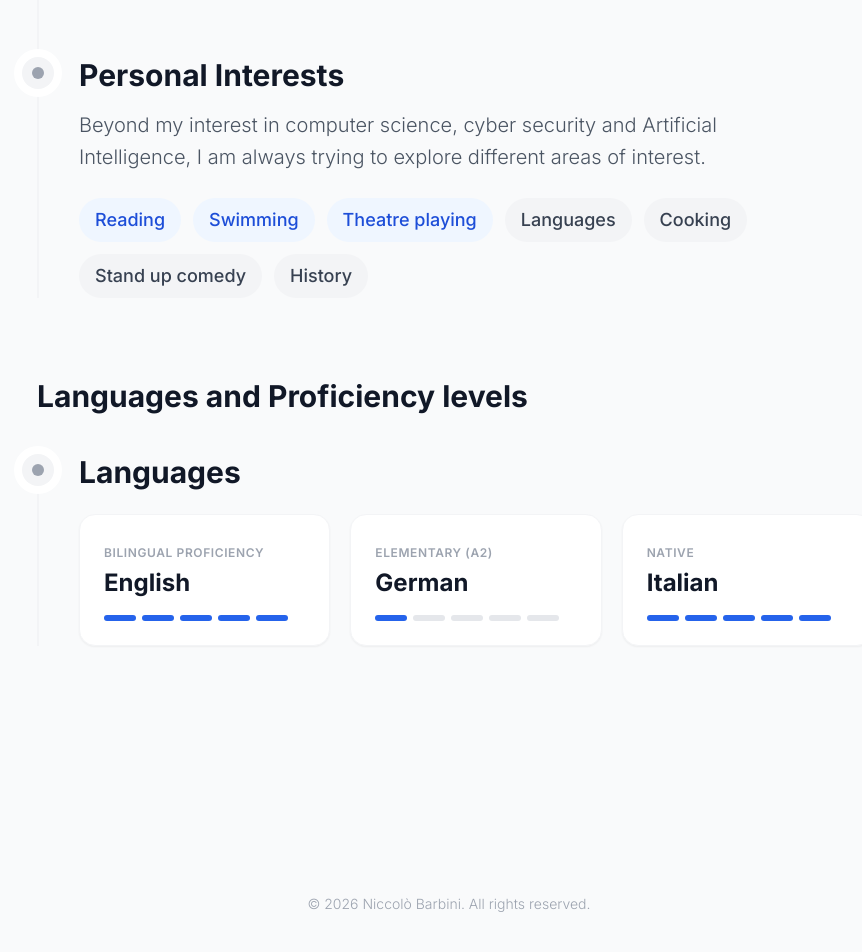
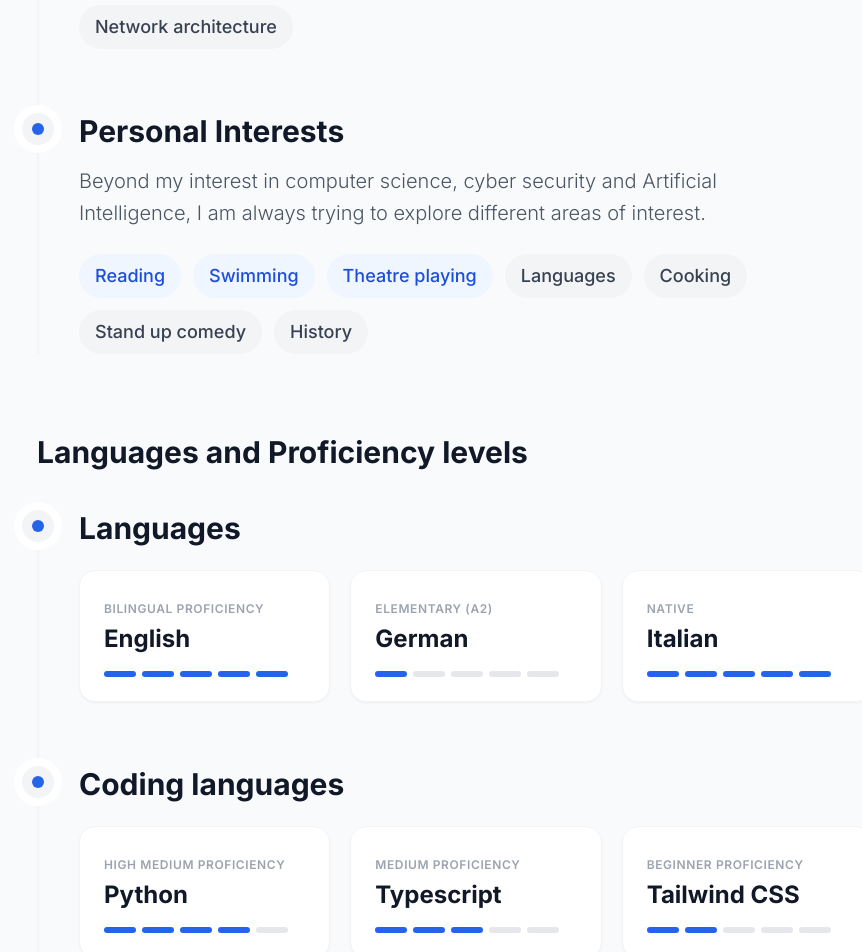
Before and after one commit to barbininiccolo/barbininiccolo.github.io, a SvelteKit app: page /academia in a window 1280 px wide. Shown: the part 1800-2752 px from the top of the page, without its empty margins (191-1053 px from the left). Built offline with nearby package versions, Linux system fonts and the light colour scheme.

Commit message:
fix: text, blue button for each field (except BSc because the most recent education level is MSc add: skills, personal interests, new section regarding coding language levels

```diff
--- a/src/routes/academia/+page.svelte
+++ b/src/routes/academia/+page.svelte
@@ -71,7 +71,7 @@
 			<!-- Role 1 -->
 			<li class="ml-10">
 				<span class="absolute flex items-center justify-center w-8 h-8 bg-gray-100 rounded-full -left-[1.05rem] ring-8 ring-white dark:ring-black dark:bg-gray-800">
-					<div class="w-3 h-3 bg-gray-400 rounded-full"></div>
+					<div class="w-3 h-3 bg-blue-600 rounded-full"></div>
 				</span>
 				<h3 class="flex items-center mb-2 text-3xl font-bold text-gray-900 dark:text-white">
 					MSc Cyber Security award
@@ -99,7 +99,7 @@
 			<!-- Interests Node -->
 			<li class="ml-10">
 				<span class="absolute flex items-center justify-center w-8 h-8 bg-gray-100 rounded-full -left-[1.05rem] ring-8 ring-white dark:ring-black dark:bg-gray-800">
-					<div class="w-3 h-3 bg-gray-400 rounded-full"></div>
+					<div class="w-3 h-3 bg-blue-600 rounded-full"></div>
 				</span>
 
 				<h3 class="flex items-center mb-4 text-3xl font-bold text-gray-900 dark:text-white">
@@ -127,7 +127,8 @@
 					<span class="px-4 py-2 bg-gray-100 text-gray-700 dark:bg-gray-800 dark:text-gray-300 rounded-full text-lg font-medium">Virtual Machines</span>
 					<span class="px-4 py-2 bg-gray-100 text-gray-700 dark:bg-gray-800 dark:text-gray-300 rounded-full text-lg font-medium">Data analysis</span>
 					<span class="px-4 py-2 bg-gray-100 text-gray-700 dark:bg-gray-800 dark:text-gray-300 rounded-full text-lg font-medium">Basics of Statistics</span>
-
+					<span class="px-4 py-2 bg-gray-100 text-gray-700 dark:bg-gray-800 dark:text-gray-300 rounded-full text-lg font-medium">Software Engineering</span>
+					<span class="px-4 py-2 bg-gray-100 text-gray-700 dark:bg-gray-800 dark:text-gray-300 rounded-full text-lg font-medium">Software Testing</span>
 					<span class="px-4 py-2 bg-gray-100 text-gray-700 dark:bg-gray-800 dark:text-gray-300 rounded-full text-lg font-medium">Network architecture</span>
 				</div>
 			</li>
@@ -135,7 +136,7 @@
 			<!-- Interests Node -->
 			<li class="ml-10">
 				<span class="absolute flex items-center justify-center w-8 h-8 bg-gray-100 rounded-full -left-[1.05rem] ring-8 ring-white dark:ring-black dark:bg-gray-800">
-					<div class="w-3 h-3 bg-gray-400 rounded-full"></div>
+					<div class="w-3 h-3 bg-blue-600 rounded-full"></div>
 				</span>
 
 				<h3 class="flex items-center mb-4 text-3xl font-bold text-gray-900 dark:text-white">
@@ -169,7 +170,7 @@
 			<li class="ml-10">
 				<!-- Icon -->
 				<span class="absolute flex items-center justify-center w-8 h-8 bg-gray-100 rounded-full -left-[1.05rem] ring-8 ring-white dark:ring-black dark:bg-gray-800">
-					<div class="w-3 h-3 bg-gray-400 rounded-full"></div>
+					<div class="w-3 h-3 bg-blue-600 rounded-full"></div>
 				</span>
 
 				<h3 class="flex items-center mb-6 text-3xl font-bold text-gray-900 dark:text-white">
@@ -234,6 +235,130 @@
 					</div>
 				</div>
 			</li>
+			<!-- Languages Node -->
+			<li class="ml-10">
+				<!-- Icon -->
+				<span class="absolute flex items-center justify-center w-8 h-8 bg-gray-100 rounded-full -left-[1.05rem] ring-8 ring-white dark:ring-black dark:bg-gray-800">
+					<div class="w-3 h-3 bg-blue-600 rounded-full"></div>
+				</span>
+
+				<h3 class="flex items-center mb-6 text-3xl font-bold text-gray-900 dark:text-white">
+					Coding languages
+				</h3>
+
+				<!-- Language Cards Grid -->
+				<div class="grid grid-cols-1 md:grid-cols-2 lg:grid-cols-3 gap-5 max-w-4xl">
+
+					<!-- Card 1: Python -->
+					<div class="p-6 rounded-2xl border border-gray-100 dark:border-gray-800 bg-white dark:bg-gray-900 hover:border-blue-200 dark:hover:border-blue-900 transition-colors shadow-sm">
+						<div class="flex flex-col h-full justify-between">
+							<div>
+								<span class="text-xs font-semibold tracking-wider text-gray-400 uppercase">High Medium Proficiency</span>
+								<h4 class="text-2xl font-bold text-gray-900 dark:text-white mt-1">Python</h4>
+							</div>
+							<!-- 4/5 Dots Visualization -->
+							<div class="flex gap-1.5 mt-4">
+								<div class="w-8 h-1.5 rounded-full bg-blue-600"></div>
+								<div class="w-8 h-1.5 rounded-full bg-blue-600"></div>
+								<div class="w-8 h-1.5 rounded-full bg-blue-600"></div>
+								<div class="w-8 h-1.5 rounded-full bg-blue-600"></div>
+								<div class="w-8 h-1.5 rounded-full bg-gray-200 dark:bg-gray-700"></div>
+							</div>
+						</div>
+					</div>
+
+					<!-- Card 2: Typescript -->
+					<div class="p-6 rounded-2xl border border-gray-100 dark:border-gray-800 bg-white dark:bg-gray-900 hover:border-blue-200 dark:hover:border-blue-900 transition-colors shadow-sm">
+						<div class="flex flex-col h-full justify-between">
+							<div>
+								<span class="text-xs font-semibold tracking-wider text-gray-400 uppercase">Medium proficiency</span>
+								<h4 class="text-2xl font-bold text-gray-900 dark:text-white mt-1">Typescript</h4>
+							</div>
+							<!-- 3/5 Dots -->
+							<div class="flex gap-1.5 mt-4">
+								<div class="w-8 h-1.5 rounded-full bg-blue-600"></div>
+								<div class="w-8 h-1.5 rounded-full bg-blue-600"></div>
+								<div class="w-8 h-1.5 rounded-full bg-blue-600"></div>
+								<div class="w-8 h-1.5 rounded-full bg-gray-200 dark:bg-gray-700"></div>
+								<div class="w-8 h-1.5 rounded-full bg-gray-200 dark:bg-gray-700"></div>
+							</div>
+						</div>
+					</div>
+
+					<!-- Card 3: Tailwind CSS/CSS -->
+					<div class="p-6 rounded-2xl border border-gray-100 dark:border-gray-800 bg-white dark:bg-gray-900 hover:border-blue-200 dark:hover:border-blue-900 transition-colors shadow-sm">
+						<div class="flex flex-col h-full justify-between">
+							<div>
+								<span class="text-xs font-semibold tracking-wider text-gray-400 uppercase">Beginner proficiency</span>
+								<h4 class="text-2xl font-bold text-gray-900 dark:text-white mt-1">Tailwind CSS</h4>
+							</div>
+							<!-- 2/5 Dots -->
+							<div class="flex gap-1.5 mt-4">
+								<div class="w-8 h-1.5 rounded-full bg-blue-600"></div>
+								<div class="w-8 h-1.5 rounded-full bg-blue-600"></div>
+								<div class="w-8 h-1.5 rounded-full bg-gray-200 dark:bg-gray-700"></div>
+								<div class="w-8 h-1.5 rounded-full bg-gray-200 dark:bg-gray-700"></div>
+								<div class="w-8 h-1.5 rounded-full bg-gray-200 dark:bg-gray-700"></div>
+							</div>
+						</div>
+					</div>
+
+					<!-- Card 4: C -->
+					<div class="p-6 rounded-2xl border border-gray-100 dark:border-gray-800 bg-white dark:bg-gray-900 hover:border-blue-200 dark:hover:border-blue-900 transition-colors shadow-sm">
+						<div class="flex flex-col h-full justify-between">
+							<div>
+								<span class="text-xs font-semibold tracking-wider text-gray-400 uppercase">Beginner proficiency</span>
+								<h4 class="text-2xl font-bold text-gray-900 dark:text-white mt-1">C</h4>
+							</div>
+							<!-- 1/5 Dots -->
+							<div class="flex gap-1.5 mt-4">
+								<div class="w-8 h-1.5 rounded-full bg-blue-600"></div>
+								<div class="w-8 h-1.5 rounded-full bg-gray-200 dark:bg-gray-700"></div>
+								<div class="w-8 h-1.5 rounded-full bg-gray-200 dark:bg-gray-700"></div>
+								<div class="w-8 h-1.5 rounded-full bg-gray-200 dark:bg-gray-700"></div>
+								<div class="w-8 h-1.5 rounded-full bg-gray-200 dark:bg-gray-700"></div>
+							</div>
+						</div>
+					</div>
+
+					<!-- Card 5: JAVA -->
+					<div class="p-6 rounded-2xl border border-gray-100 dark:border-gray-800 bg-white dark:bg-gray-900 hover:border-blue-200 dark:hover:border-blue-900 transition-colors shadow-sm">
+						<div class="flex flex-col h-full justify-between">
+							<div>
+								<span class="text-xs font-semibold tracking-wider text-gray-400 uppercase">Beginner proficiency</span>
+								<h4 class="text-2xl font-bold text-gray-900 dark:text-white mt-1">JAVA</h4>
+							</div>
+							<!-- 1/5 Dots -->
+							<div class="flex gap-1.5 mt-4">
+								<div class="w-8 h-1.5 rounded-full bg-blue-600"></div>
+								<div class="w-8 h-1.5 rounded-full bg-gray-200 dark:bg-gray-700"></div>
+								<div class="w-8 h-1.5 rounded-full bg-gray-200 dark:bg-gray-700"></div>
+								<div class="w-8 h-1.5 rounded-full bg-gray-200 dark:bg-gray-700"></div>
+								<div class="w-8 h-1.5 rounded-full bg-gray-200 dark:bg-gray-700"></div>
+							</div>
+						</div>
+					</div>
+
+					<!-- Card 6: Svelte -->
+					<div class="p-6 rounded-2xl border border-gray-100 dark:border-gray-800 bg-white dark:bg-gray-900 hover:border-blue-200 dark:hover:border-blue-900 transition-colors shadow-sm">
+						<div class="flex flex-col h-full justify-between">
+							<div>
+								<span class="text-xs font-semibold tracking-wider text-gray-400 uppercase">Low Medium Proficiency</span>
+								<h4 class="text-2xl font-bold text-gray-900 dark:text-white mt-1">Svelte/ Svelte kit</h4>
+							</div>
+							<!-- 2/5 Dots -->
+							<div class="flex gap-1.5 mt-4">
+								<div class="w-8 h-1.5 rounded-full bg-blue-600"></div>
+								<div class="w-8 h-1.5 rounded-full bg-blue-600"></div>
+								<div class="w-8 h-1.5 rounded-full bg-gray-200 dark:bg-gray-700"></div>
+								<div class="w-8 h-1.5 rounded-full bg-gray-200 dark:bg-gray-700"></div>
+								<div class="w-8 h-1.5 rounded-full bg-gray-200 dark:bg-gray-700"></div>
+							</div>
+						</div>
+					</div>
+
+				</div>
+			</li>
 		</ol>
 	</div>
 </div>
```
